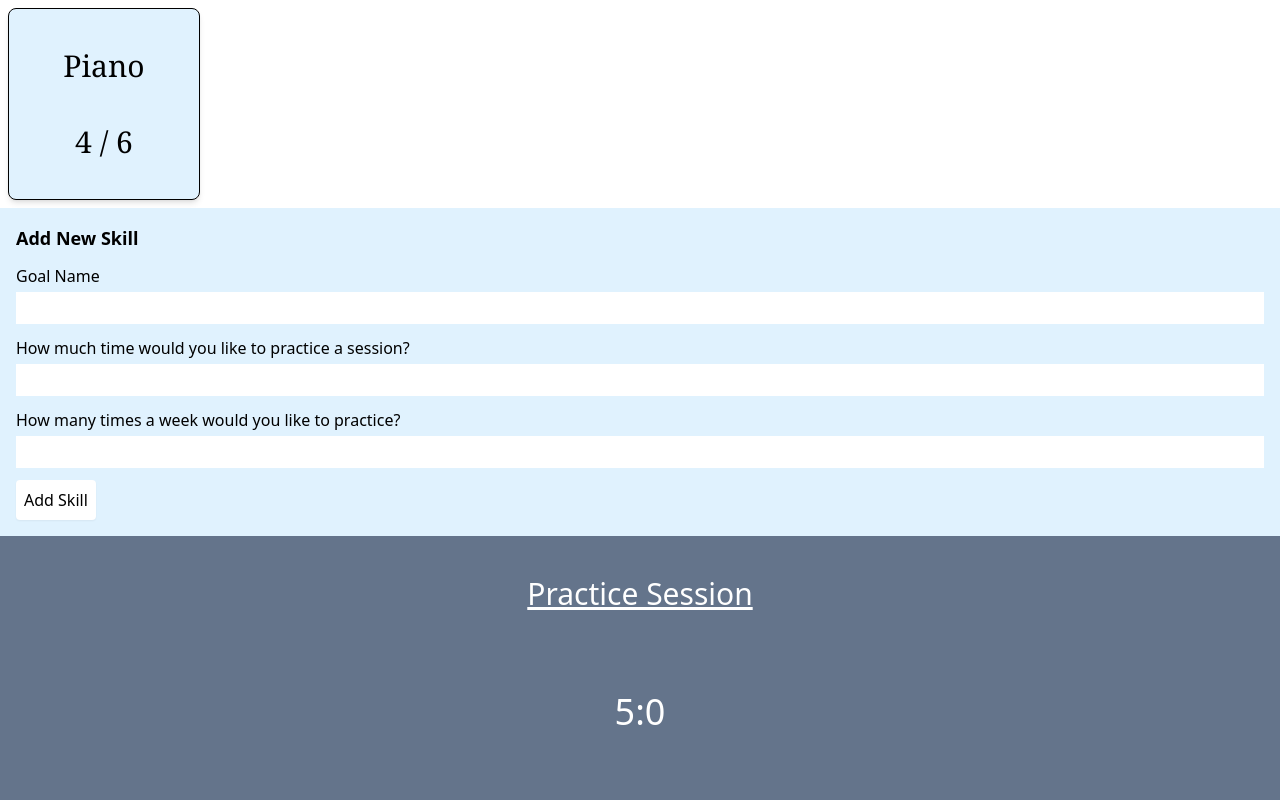
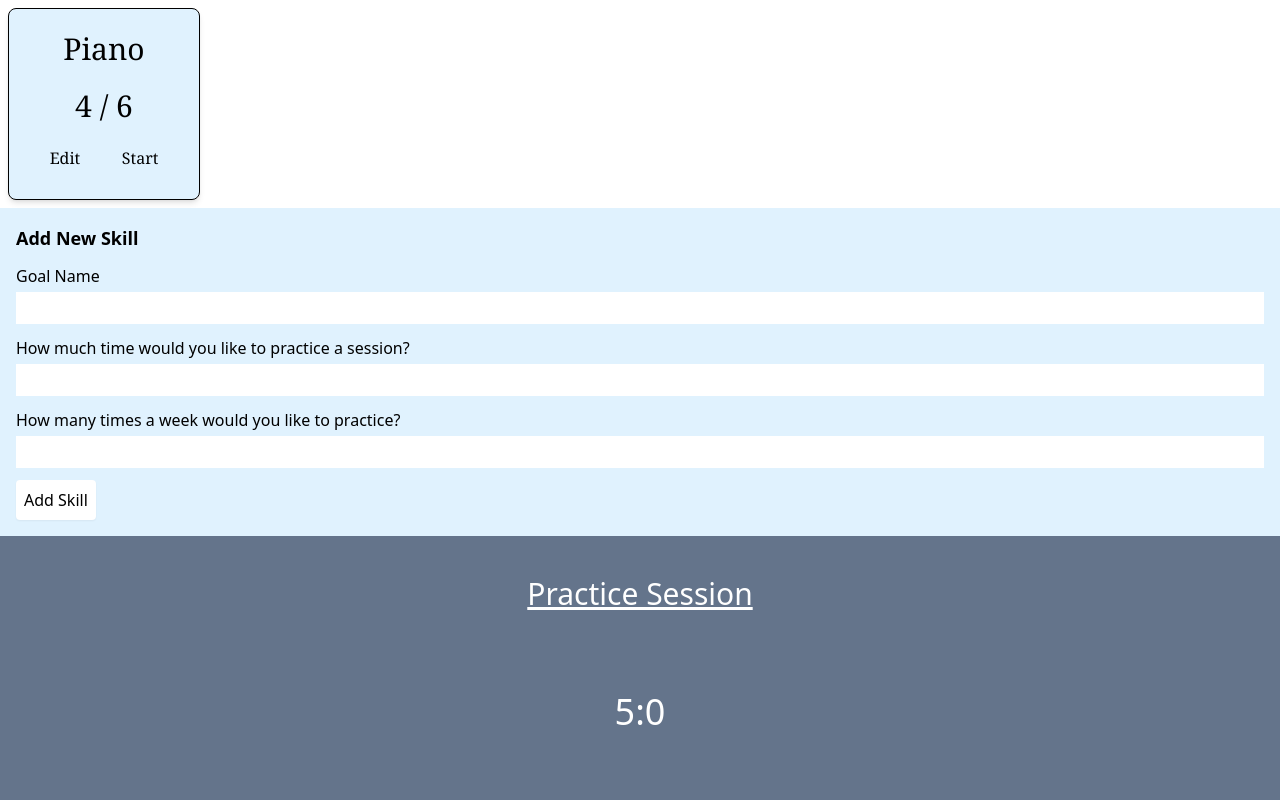
Before and after one commit to chingu-voyages/v43-tier2-team-21, a React (Create React App) app: page / in a window 1280 px wide. Shown: the top 800 px of the page. Built offline with nearby package versions, Linux system fonts and the light colour scheme.

Commit message:
add edit and start link.

```diff
--- a/src/components/SkillCard.js
+++ b/src/components/SkillCard.js
@@ -1,3 +1,5 @@
+import {Link} from "react-router-dom";
+
 export const SkillCard = () => {
   return (
     <div
@@ -7,8 +9,12 @@ export const SkillCard = () => {
 				border border-black rounded-lg bg-sky-100 shadow-md
 				font-serif`}
     >
-      <h1 className={`text-3xl`}>Piano</h1>
+      <h1 className={`text-3xl text-center`}>Piano</h1>
       <div className={`text-3xl text-center`}>4 / 6</div>
+      <div className={`h-8 w-48 flex justify-evenly`}>
+        <Link to={"/edit"}>Edit</Link>
+        <Link to={"/timer"}>Start</Link>
+      </div>
     </div>
   );
 };
```
